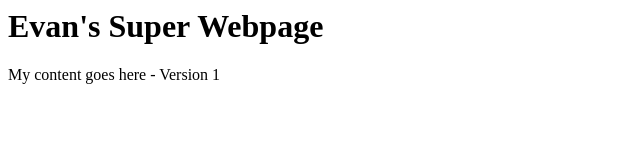
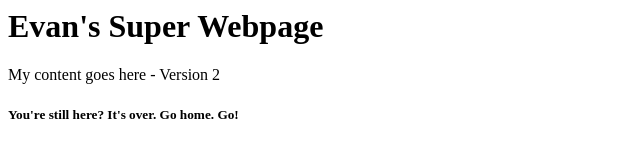
Before and after one commit to QuantumRadio/DigitalOceanAppExperiment, a plain HTML site: page index.html in a window 1280 px wide. Shown: the whole page, without its empty margins (0-640 px from the left). Drawn offline with Linux system fonts and the light colour scheme.

Commit message:
Update index.html

```diff
--- a/index.html
+++ b/index.html
@@ -1,8 +1,14 @@
 <html>
+
+  <title>
+    The best webpage out there
+  </title>
 
   <body>
     <h1>Evan's Super Webpage</h1>
-    <p>My content goes here - Version 1</p>
+    <p>My content goes here - Version 2</p>
+
+    <h5>You're still here? It's over. Go home. Go!</h5>
   </body>
 
 </html>
```
